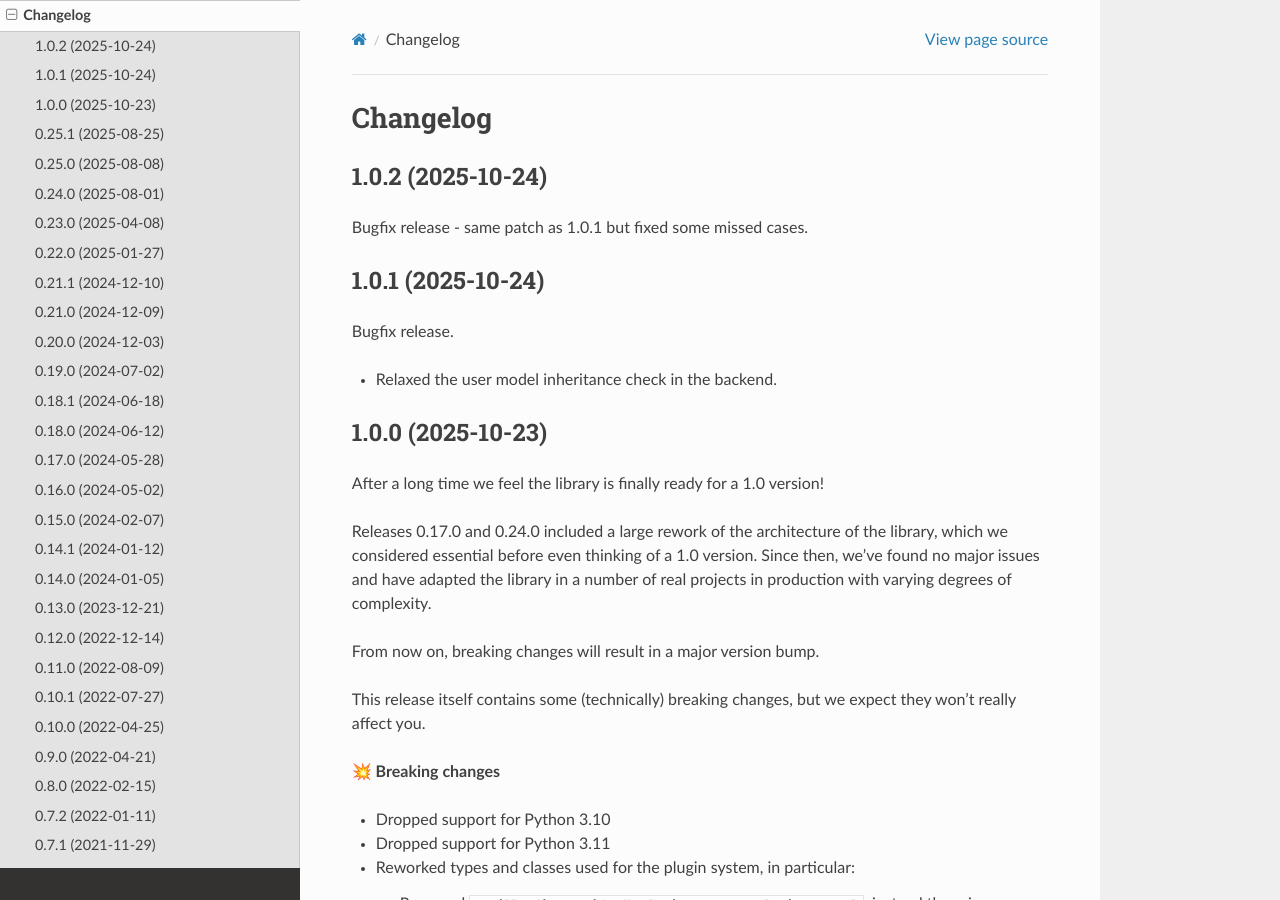
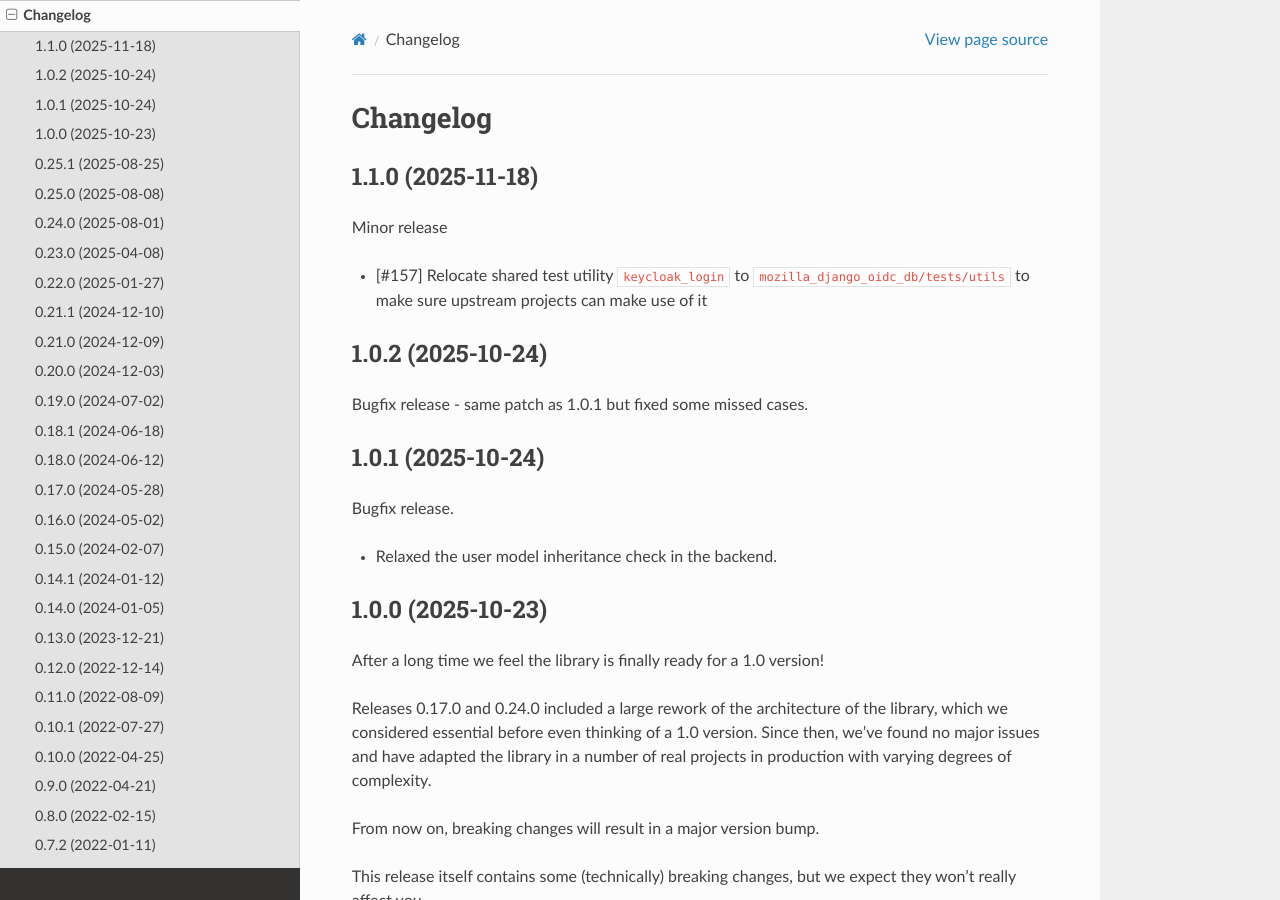
Before and after one commit to maykinmedia/mozilla-django-oidc-db, a Sphinx documentation site: the page built from docs/changelog.rst, in a window 1280 px wide and 900 px high. Built offline with Sphinx 7.4.7 and the Read the Docs theme 3.1.0, drawn with Linux system fonts in a browser that asks for light colours.

Commit message:
:bookmark: Release version 1.1.0

```diff
--- a/CHANGELOG.rst
+++ b/CHANGELOG.rst
@@ -1,6 +1,14 @@
 =========
 Changelog
 =========
+
+1.1.0 (2025-11-18)
+==================
+
+Minor release
+
+* [#157] Relocate shared test utility ``keycloak_login`` to ``mozilla_django_oidc_db/tests/utils``
+  to make sure upstream projects can make use of it
 
 1.0.2 (2025-10-24)
 ==================
--- a/README.rst
+++ b/README.rst
@@ -7,7 +7,7 @@
 mozilla-django-oidc-db
 ======================
 
-:Version: 1.0.2
+:Version: 1.1.0
 :Source: https://github.com/maykinmedia/mozilla-django-oidc-db
 :Keywords: OIDC, django, database, authentication
 
--- a/docs/conf.py
+++ b/docs/conf.py
@@ -29,7 +29,7 @@ copyright = "2024, Maykin Media"
 author = "Maykin Media"
 
 # The full version, including alpha/beta/rc tags
-release = "1.0.2"
+release = "1.1.0"
 
 
 # -- General configuration ---------------------------------------------------
--- a/pyproject.toml
+++ b/pyproject.toml
@@ -4,7 +4,7 @@ build-backend = "setuptools.build_meta"
 
 [project]
 name = "mozilla-django-oidc-db"
-version = "1.0.2"
+version = "1.1.0"
 description = "A database-backed configuration for mozilla-django-oidc"
 authors = [
     {name = "Maykin Media", email = "support@maykinmedia.nl"}
@@ -84,7 +84,7 @@ markers = [
 ]
 
 [tool.bumpversion]
-current_version = "1.0.2"
+current_version = "1.1.0"
 files = [
     {filename = "pyproject.toml"},
     {filename = "README.rst"},
```
